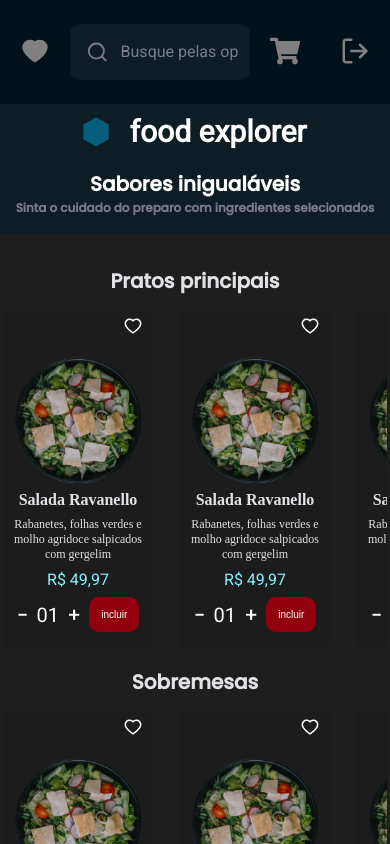
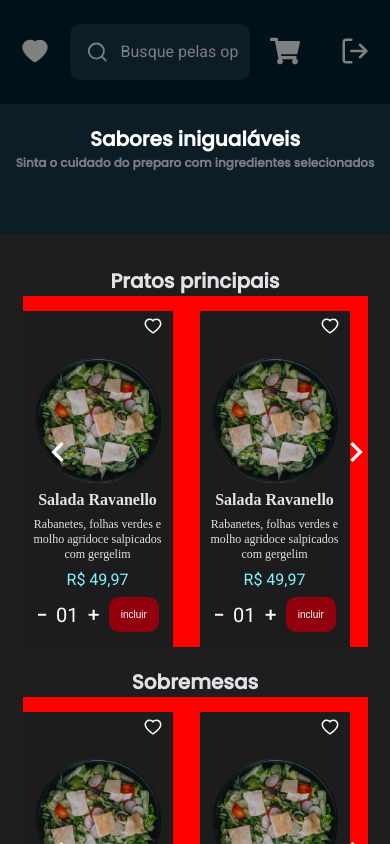
Before and after one commit to renatomarsalla/explorer-rocketseat, a React (Vite) app in the folder Desafio_Final/foodExplorer/foodExplorer/foodExplorer/: page / in a window 390 px wide. Shown: the top 844 px of the page. Built offline with nearby package versions, Linux system fonts and the light colour scheme.

Commit message:
melhorias na responsividade em andamento

```diff
--- a/Desafio_Final/foodExplorer/foodExplorer/foodExplorer/src/components/Footer/style.js
+++ b/Desafio_Final/foodExplorer/foodExplorer/foodExplorer/src/components/Footer/style.js
@@ -23,7 +23,7 @@ const Container = styled.footer`
       display: flex;
       align-items: center;
 
-      font-size: 2rem;
+      font-size: 1.6rem;
       font-family: 'Roboto', sans-serif;
       font-weight: 700;
 
@@ -34,7 +34,7 @@ const Container = styled.footer`
   span{
     color: ${({ theme }) => theme.COLORS.WHITE};
 
-    font-size: 1.2rem;
+    font-size: 1rem;
     font-family: 'DM Sans', sans-serif;
 
   }
--- a/Desafio_Final/foodExplorer/foodExplorer/foodExplorer/src/pages/Home/Home.jsx
+++ b/Desafio_Final/foodExplorer/foodExplorer/foodExplorer/src/pages/Home/Home.jsx
@@ -1,6 +1,8 @@
 import { Container } from './styles';
 
 import { AiOutlineHeart } from 'react-icons/ai';
+import { MdKeyboardArrowRight } from 'react-icons/md';
+import { MdKeyboardArrowLeft } from 'react-icons/md';
 
 import { Header } from '../../components/Header';
 import { Footer } from '../../components/Footer';
@@ -18,7 +20,7 @@ function Home() {
       <Header />
 
       <div className="imgAndTitle">
-        <div className="foodExplorer show">
+        {/* <div className="foodExplorer show">
           <svg
             width="26"
             height="30"
@@ -33,7 +35,7 @@ function Home() {
           </svg>
 
           <h1>food explorer</h1>
-        </div>
+        </div> */}
         <div className="titles">
           <img
             src={img}
@@ -540,6 +542,15 @@ function Home() {
                 </div>
               </div>
             </li>
+            <Button icon={MdKeyboardArrowLeft} className="arrowDishesLeft" />
+            <Button icon={MdKeyboardArrowLeft} className="arrowDessertsLeft" />
+            <Button icon={MdKeyboardArrowLeft} className="arrowDrinksLeft" />
+            <Button icon={MdKeyboardArrowRight} className="arrowDishesRight" />
+            <Button
+              icon={MdKeyboardArrowRight}
+              className="arrowDessertsRight"
+            />
+            <Button icon={MdKeyboardArrowRight} className="arrowDrinksRight" />
           </ul>
           {/* <div className="showDish"></div> */}
         </Section>
--- a/Desafio_Final/foodExplorer/foodExplorer/foodExplorer/src/pages/Home/styles.js
+++ b/Desafio_Final/foodExplorer/foodExplorer/foodExplorer/src/pages/Home/styles.js
@@ -2,12 +2,17 @@ import styled from 'styled-components'
 
 const Container = styled.div`
   height: 100vh;
-  width: 38.4rem;
+  /* width: 38.4rem; */
+  width: 37.5rem;
+  /* width: 37.5rem; */
+
+
 
   background-color: ${({ theme }) => theme.COLORS.BACKGROUND_900};
 
   .imgAndTitle{
     width: 100vw;
+    /* width: 33.5rem; */
     height: 13rem;
 
     background-color: ${({ theme }) => theme.COLORS.BACKGROUND_600};
@@ -56,6 +61,8 @@ const Container = styled.div`
       font-family: 'Poppins', sans-serif;
       color: ${({ theme }) => theme.COLORS.GRAY_300};
     }
+
+
   }
 
   .subtitles{
@@ -71,10 +78,12 @@ const Container = styled.div`
 
   main{
     width: 100vw;
+    /* margin: 37.5rem; */
 
   }
 
   main section{
+    /* width: 37.5rem; */
     margin-bottom: 2rem;
     /* margin-top: 2rem; */
   }
@@ -84,12 +93,90 @@ const Container = styled.div`
     gap: 2.7rem;
     justify-content: space-around;
     overflow-y: auto;
+
+    margin: 0 auto;
+    width: 34.5rem;
+    background-color: red;
   }
 
+  ul .arrowDishesLeft{
+    position: absolute;
+    /* top:35rem; */
+    /* bottom: 13rem; */
+    top:42rem;
+    right: 30rem;
+    background-color: transparent;
+    svg{
+      color: ${({ theme }) => theme.COLORS.WHITE};
+      font-size: 4rem;
+    }
+  }
+
+  ul .arrowDessertsLeft{
+    position: absolute;
+    /* top:35rem; */
+    top:82rem;
+    right: 30rem;
+    background-color: transparent;
+    svg{
+      color: ${({ theme }) => theme.COLORS.WHITE};
+      font-size: 4rem;
+    }
+  }
+
+  ul .arrowDrinksLeft{
+    position: absolute;
+    /* top:35rem; */
+    top:127rem;
+    right: 30rem;
+    background-color: transparent;
+    svg{
+      color: ${({ theme }) => theme.COLORS.WHITE};
+      font-size: 4rem;
+    }
+  }
+
+  ul .arrowDishesRight{
+    position: absolute;
+    /* top:35rem; */
+    top:42rem;
+    right:0.2rem;
+    background-color: transparent;
+    svg{
+      color: ${({ theme }) => theme.COLORS.WHITE};
+      font-size: 4rem;
+    }
+  }
+  ul .arrowDessertsRight{
+    position: absolute;
+    /* top:35rem; */
+    top:82rem;
+    right: 0.2rem;
+    background-color: transparent;
+    svg{
+      /* color: ${({ theme }) => theme.COLORS.WHITE}; */
+      font-size: 4rem;
+    }
+  }
+
+  ul .arrowDrinksRight{
+    position: absolute;
+    /* top:35rem; */
+    top:127rem;
+    right: 0.2rem;
+    background-color: transparent;
+    svg{
+      /* color: red; */
+      /* color: ${({ theme }) => theme.COLORS.WHITE}; */
+      font-size: 4rem;
+    }
+  }
   ul li{
     list-style: none;
     justify-content: space-around;
   }
+
+
 
 
   ul li .card{
@@ -119,6 +206,9 @@ const Container = styled.div`
       color: ${({ theme }) => theme.COLORS.WHITE_HOME};
 
     }
+
+
+    position: relative;
   }
 
   ul li img{
@@ -139,6 +229,8 @@ const Container = styled.div`
     color: ${({ theme }) => theme.COLORS.PRICE};
     font-family: 'Roboto', sans-serif;
   }
+
+
 
   ul li div.favorite{
     width: 100%;
@@ -173,61 +265,96 @@ const Container = styled.div`
         /* display: none; */
   }
 
+
+
   /* .showDish{
     display: flex;
     gap: 2.7rem;
 
   } */
+  @media (min-width: 412px){
+    ul .arrowDishesLeft{
+    top:42rem;
+    right: 33.5rem;
+  }
+
+  ul .arrowDessertsLeft{
+    top:82rem;
+    right: 33.5rem;
+  }
+
+  ul .arrowDrinksLeft{
+    top:127rem;
+    right: 33.5rem;
+  }
+
+  ul .arrowDishesRight{
+    top:42rem;
+    right:1rem;
+  }
+  ul .arrowDessertsRight{
+    top:82rem;
+    right: 1rem;
+  }
+
+  ul .arrowDrinksRight{
+
+    top:127rem;
+    right: 1rem;
+
+  }
+
+  }
 
 
   @media (min-width: 1024px) {
     width: 100%;
 
+
       .imgAndTitle{
         flex-direction: row;
-        width: 112rem;
+        /* width: 112rem; */
+        width: 92rem;
         height: 26rem;
-        /* background-color: red; */
+        margin-top: 16.4rem;
+        margin-bottom: 6.2rem;
+        margin-left: auto;
+        margin-right: auto;
         background-color: ${({ theme }) => theme.COLORS.BACKGROUND_600};
-        margin: 16.4rem auto 6.2rem;
 
 
       }
 
       .titles{
+        display: flex;
         flex-direction: row;
-        /* gap: 18rem; */
-        position: relative;
-
-
 
         .subtitles{
           display: flex;
           flex-direction: column;
           align-items: flex-start;
-          /* background-color: blue; */
-          position: absolute;
-          left: 10rem;
+
           width: 48rem;
-          margin-left: 50rem;
 
           h3{
             font-size: 4rem;
             color: ${({ theme }) => theme.COLORS.WHITE_HOME};
+            font-weight: 500;
           }
 
           h4{
             color: ${({ theme }) => theme.COLORS.WHITE_HOME};
+            font-weight: 400;
           }
         }
       }
 
       .titles img{
-          width: 63rem;
+          width: 43rem;
           height: 40rem;
-          position: absolute;
-          bottom: 0rem;
-          left: -5rem;
+          margin-top: -15rem;
+          margin-left: -4rem;
+
         }
 
       .show{
@@ -241,9 +368,11 @@ const Container = styled.div`
 
 
       main section{
-        min-width:112rem;
+        min-width:92rem;
+        margin-bottom: 4rem;
 
-        margin-bottom: 4rem;
+        /* background-color: red; */
+
       }
 
       main section h2{
@@ -253,7 +382,7 @@ const Container = styled.div`
       main section ul{
         gap: 2.7rem;
         overflow-y: auto;
-
+        width: 85rem;
       }
 
       main section ul::-webkit-scrollbar{
@@ -308,7 +437,76 @@ const Container = styled.div`
       }
 
 
+      ul .arrowDishesLeft{
+    position: absolute;
 
+    top: 85rem;
+    left: 5rem;
+    background-color: transparent;
+    svg{
+      color: ${({ theme }) => theme.COLORS.WHITE};
+      font-size: 6rem;
+    }
+  }
+
+  ul .arrowDessertsLeft{
+    position: absolute;
+
+    top: 145rem;
+    left: 5rem;
+    background-color: transparent;
+    svg{
+      color: ${({ theme }) => theme.COLORS.WHITE};
+      font-size: 6rem;
+    }
+  }
+
+  ul .arrowDrinksLeft{
+    position: absolute;
+
+    top: 205rem;
+    left: 5rem;
+    background-color: transparent;
+    svg{
+      color: ${({ theme }) => theme.COLORS.WHITE};
+      font-size: 6rem;
+    }
+  }
+
+  ul .arrowDishesRight{
+    position: absolute;
+
+    top: 85rem;
+    right: 5rem;
+    background-color: transparent;
+    svg{
+      color: ${({ theme }) => theme.COLORS.WHITE};
+      font-size: 6rem;
+    }
+  }
+  ul .arrowDessertsRight{
+    position: absolute;
+
+    top: 145rem;
+    right: 5rem;
+    background-color: transparent;
+    svg{
+      color: ${({ theme }) => theme.COLORS.WHITE};
+      font-size: 6rem;
+    }
+  }
+
+  ul .arrowDrinksRight{
+    position: absolute;
+
+    top: 205rem;
+    right: 5rem;
+    background-color: transparent;
+    svg{
+      color: ${({ theme }) => theme.COLORS.WHITE};
+      font-size: 6rem;
+    }
+  }
 
 
 
--- a/Desafio_Final/foodExplorer/foodExplorer/foodExplorer/src/pages/SignIn/styles.js
+++ b/Desafio_Final/foodExplorer/foodExplorer/foodExplorer/src/pages/SignIn/styles.js
@@ -3,7 +3,8 @@ import styled from "styled-components";
 const Container = styled.div`
   /* responsividade */
 
-  width: 38.4rem;
+  /* width: 38.4rem; */
+  width: 37.5rem;
   margin: 0 auto;
   display: flex;
   flex-direction: column;
@@ -18,7 +19,7 @@ const Container = styled.div`
     gap: 1.9rem;
     justify-content: center;
     align-items: center;
-    margin-top: 3.2rem;
+    margin-top: 5.2rem;
     font-size: 2rem;
     color: ${({ theme }) => theme.COLORS.WHITE};
     font-family: 'Roboto';
@@ -32,10 +33,13 @@ const Container = styled.div`
     flex-direction: row;
     justify-content: space-around;
     align-items: center;
-    gap: 30rem;
+    gap: 5rem;
+
+
 
     >.title h1{
       width: 25rem;
+      /* margin-left: 22.3rem; */
     }
   }
 
@@ -55,7 +59,8 @@ const Form = styled.form`
   border-radius: 1rem;
 
   /* responsividade */
-  width: 38.4rem;
+  /* width: 38.4rem; */
+  width: 37.5rem;
   margin-top: 7.1rem;
 
 
@@ -126,6 +131,10 @@ const Form = styled.form`
 
   @media (min-width: 1024px){
     min-width: 47.6rem;
+
+    /* margin-right: 5.8rem; */
+    margin-top: 14rem;
+    margin-bottom: 14rem;
   }
 
 `;
--- a/Desafio_Final/foodExplorer/foodExplorer/foodExplorer/src/pages/SignUp/styles.js
+++ b/Desafio_Final/foodExplorer/foodExplorer/foodExplorer/src/pages/SignUp/styles.js
@@ -1,7 +1,8 @@
 import styled from "styled-components";
 
 const Container = styled.div`
-  width: 38.4rem;
+  /* width: 38.4rem; */
+  width: 37.5rem;
   height: 100vh;
 
   margin: 0 auto;
@@ -15,6 +16,7 @@ const Container = styled.div`
     display: flex;
     gap: 1.9rem;
     align-items: center;
+    margin-top: 5.2rem;
 
     h1{
       color: ${({ theme }) => theme.COLORS.WHITE};
@@ -26,9 +28,9 @@ const Container = styled.div`
 
   @media (min-width: 1024px) {
     flex-direction: row;
-    justify-content: space-around;
+    justify-content: space-evenly;
     align-items: center;
-    gap: 30rem;
+    gap: 8rem;
 
     >.title h1{
       width: 25rem;
@@ -37,7 +39,8 @@ const Container = styled.div`
 `;
 
 const Form = styled.form`
-  width: 38.4rem;
+  /* width: 38.4rem; */
+  width: 37.5rem;
   margin: 0 auto;
   height: 60rem;
 
@@ -45,7 +48,7 @@ const Form = styled.form`
 
   border-radius: 1rem;
 
-  margin-top: 6.4rem;
+  margin-top: 4.4rem;
 
   fieldset{
     width: 34.8rem;
@@ -54,7 +57,7 @@ const Form = styled.form`
   }
 
   h2{
-    margin-top: 6.4rem;
+    margin-top: 2.4rem;
     margin-bottom: 3.2rem;
     text-align: center;
     font-family: 'Poppins', sans-serif;
@@ -86,6 +89,8 @@ const Form = styled.form`
 
   @media (min-width: 1024px) {
     min-width: 47.6rem;
+
+    margin: 14rem 0;
   }
 `;
 
```
Also changed, not shown: Desafio_Final/foodExplorer/foodExplorer/foodExplorer/src/components/Header/styles.js (+11 -12 lines).
